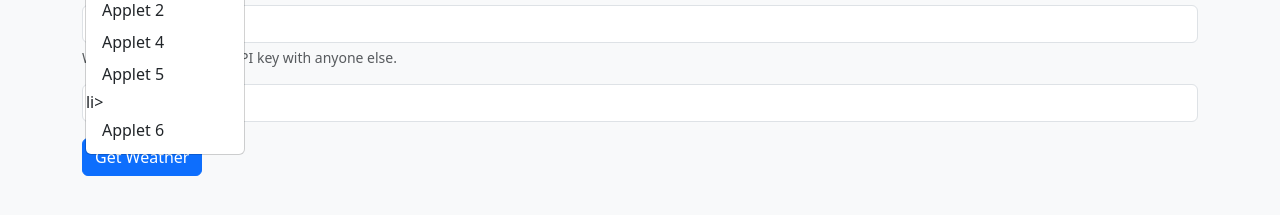
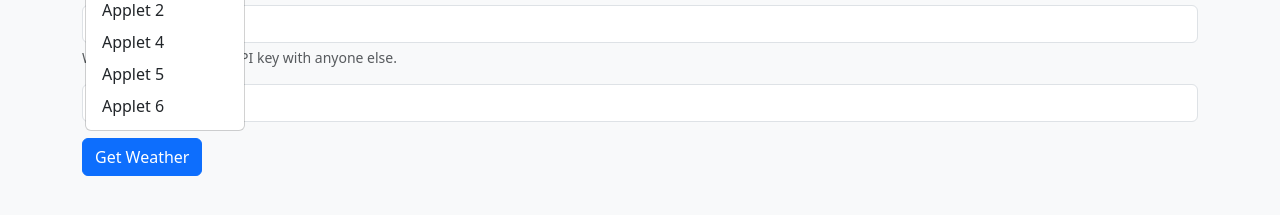
Before and after one commit to Wenielrana07/IT24B-NEW, a plain HTML site: page applet-6/index.html in a window 1280 px wide. Both pictures are taken after a click on the button "Applets". Shown: the part 129-344 px from the top of the page. Drawn offline with nearby package versions, Linux system fonts and the light colour scheme.

Commit message:
updated navbar applet6

```diff
--- a/applet-6/index.html
+++ b/applet-6/index.html
@@ -38,7 +38,7 @@
                   <li><a class="dropdown-item" href="../applet-4/index.html">Applet 4</a></li>
 
                   <li><a class="dropdown-item" href="../applet-6/index.html">Applet 5</a></li>
-                  li><a class="dropdown-item" href="../applet-7/index.html">Applet 6</a></li>
+                  <li><a class="dropdown-item" href="../applet-7/index.html">Applet 6</a></li>
                 </ul>
               </li>
               <li class="nav-item">
```
